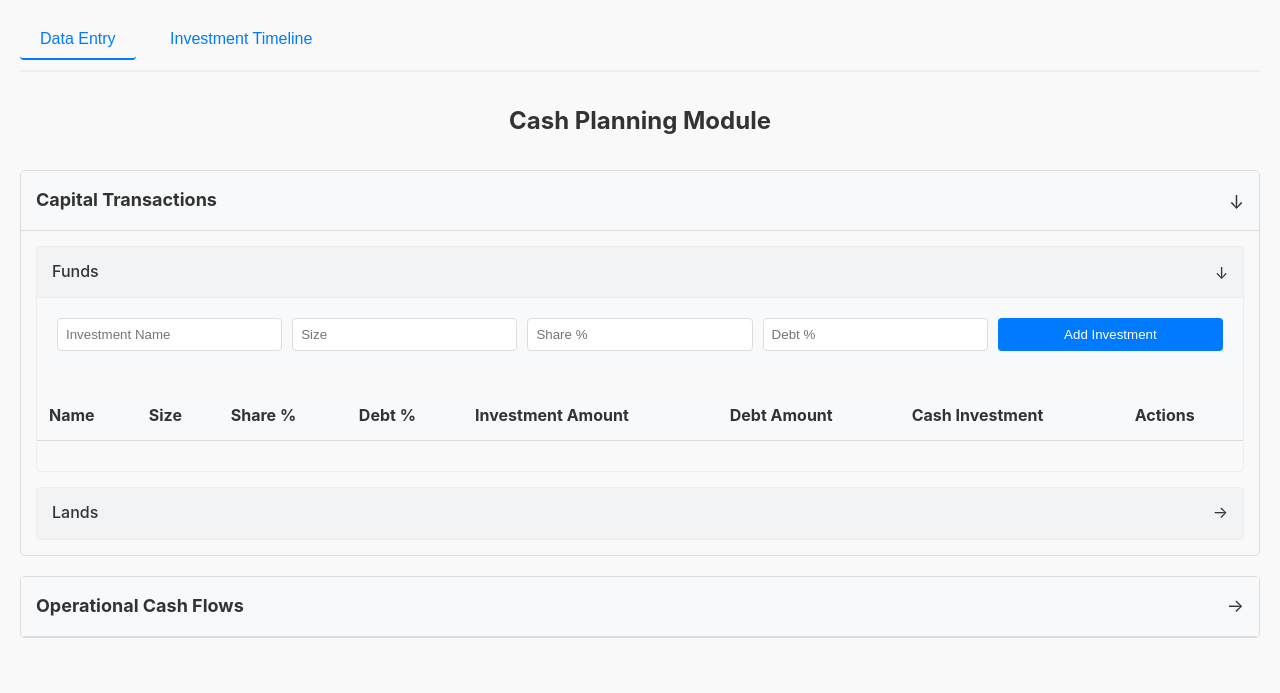
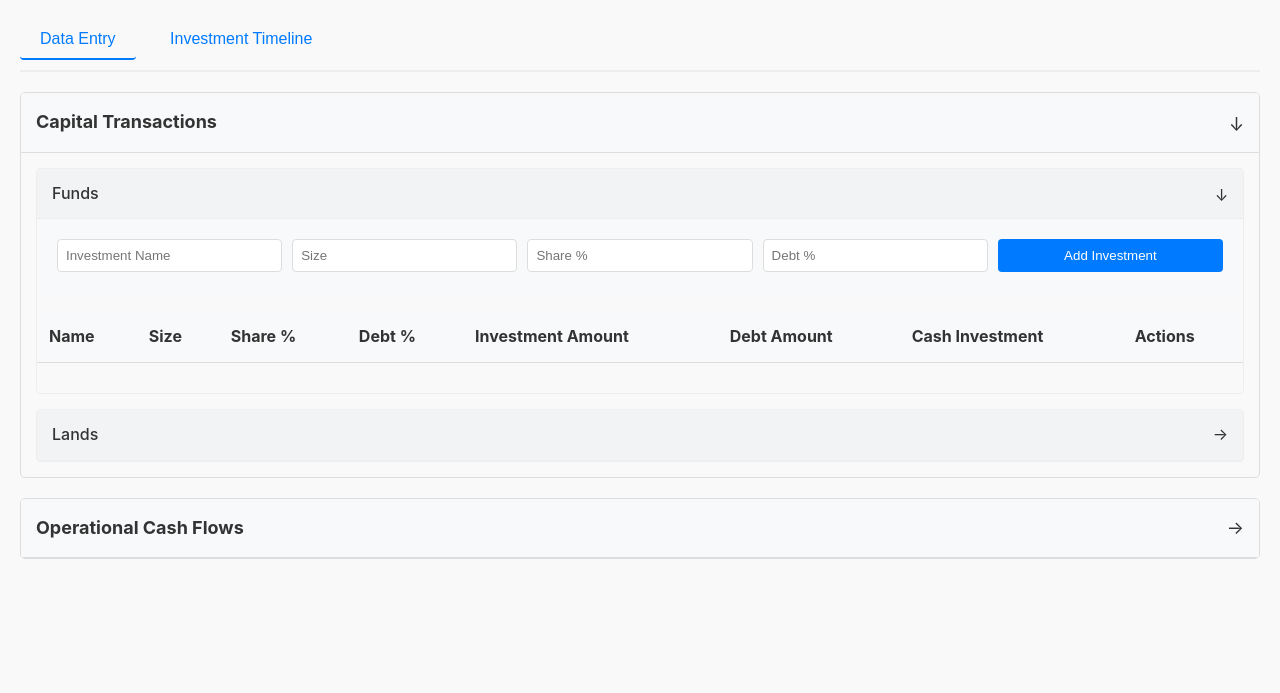
Before and after one commit to abdulmajeed33/cash-planning, a website: page index.html in a window 1280 px wide. Drawn offline with nearby package versions, Linux system fonts and the light colour scheme.

Commit message:
remove heading

```diff
--- a/index.html
+++ b/index.html
@@ -24,9 +24,6 @@
 
     <main>
       <section id="data-entry" class="tab-content active">
-        <h1 style="text-align: center; margin-top: 30px; margin-bottom: 30px;">
-          Cash Planning Module
-        </h1>
         <div class="accordion">
           <div class="accordion-header active">
             <h2>Capital Transactions</h2>
```
